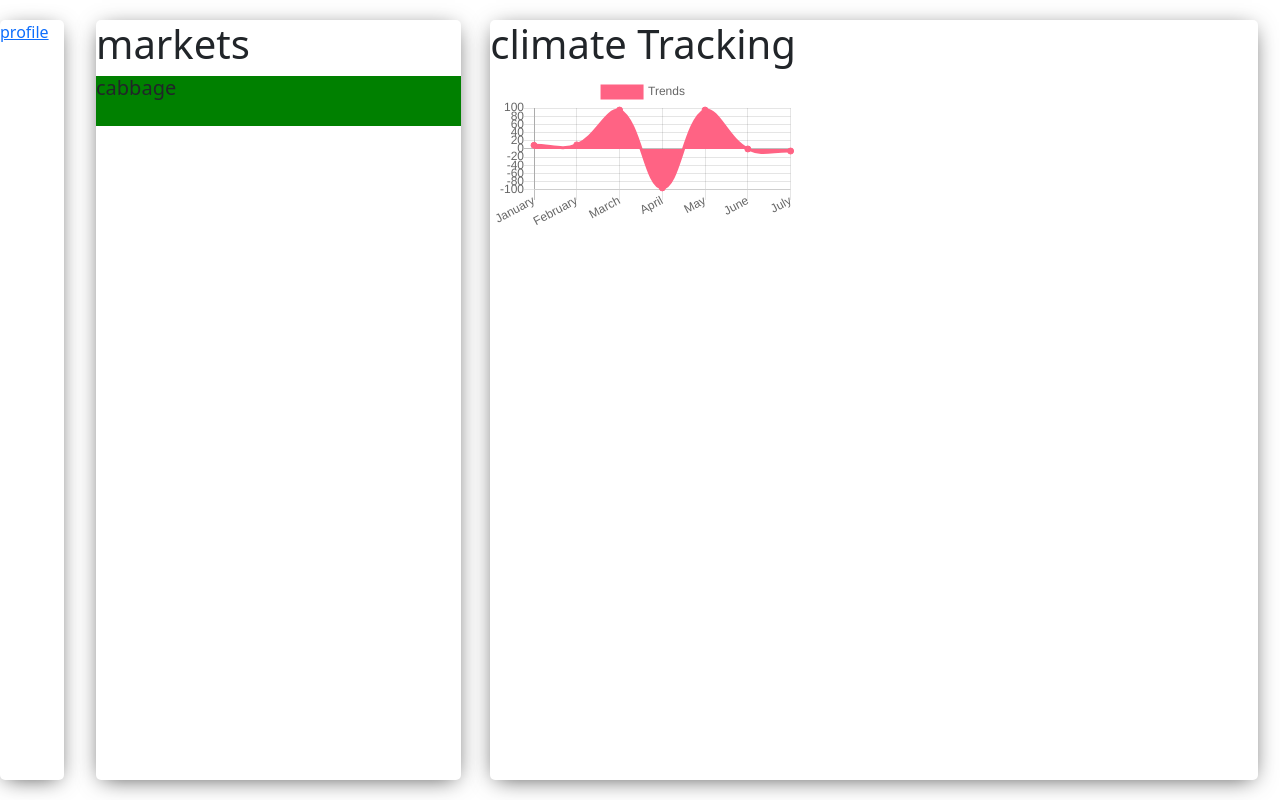
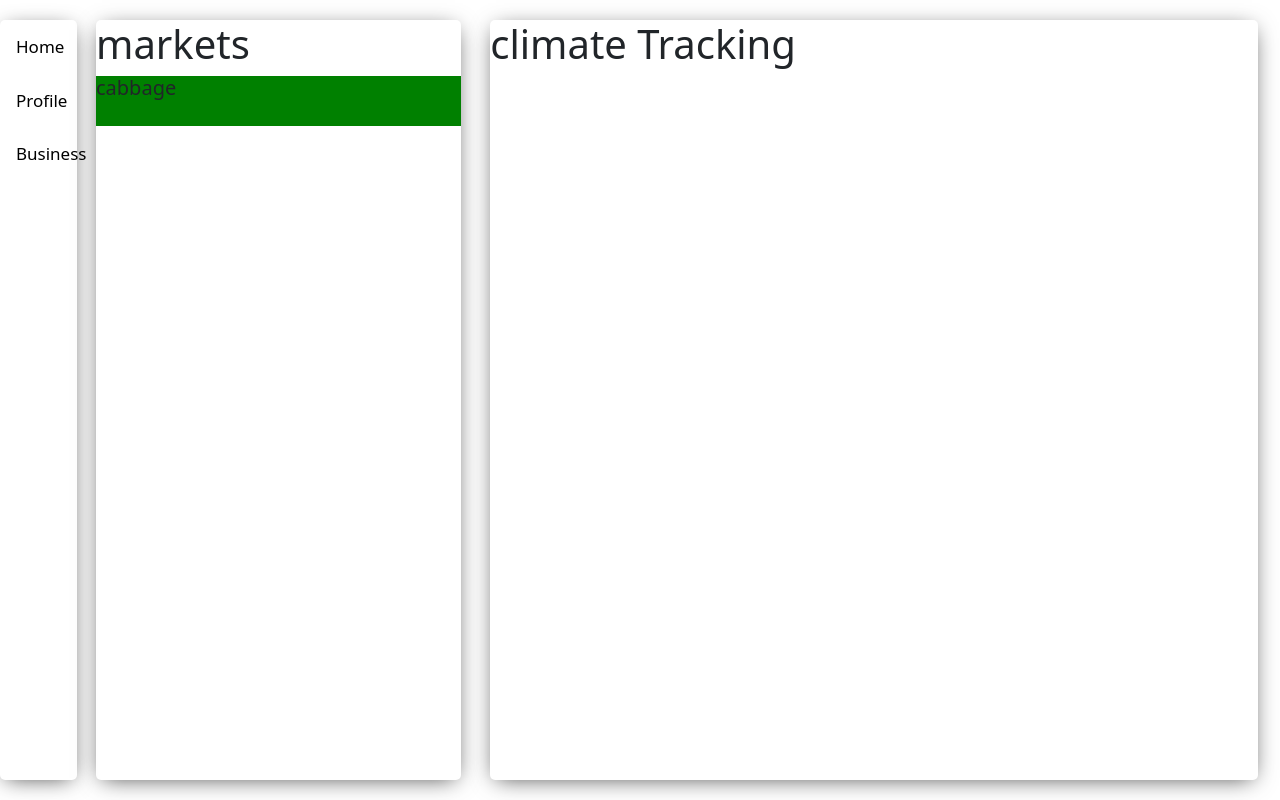
Before and after one commit to Sir-kinuthia-001/Climate-Control-and-Visualization-Dashboard, a website: page index.html in a window 1280 px wide. Drawn offline with nearby package versions, Linux system fonts and the light colour scheme.

Commit message:
init commit

```diff
--- a/index.html
+++ b/index.html
@@ -16,12 +16,13 @@
     <script type="text/javascript"src="main.js"></script>
   </head>
   <body>
-    <nav>
-    <div class="home">
-      <a href="#profile">profile</a>
-      <div id="app"></div>
-    </div>
-    </nav>
+    <div class="tab">
+    <button class="tablinks" onclick="openCity(event, 'Home')" id="defaultOpen">Home</button><br>
+    <button class="tablinks" onclick="openCity(event, 'Profile')">Profile</button><br>
+    <button class="tablinks" onclick="openCity(event, 'msgs')">Business</button><br>
+  </div>
+
+  <div id="Home" class="tabcontent">
     <div class="container-1">
       <h1>markets</h1>
       <div class="market-ribbon">
@@ -32,7 +33,19 @@
       <h1>climate Tracking</h1>
       <div class="chart-js">
         <canvas id="production-charts"></canvas>
-</div><!---
+</div>
+</div>
+
+<div id="Profile" class="tabcontent">
+
+</div>
+
+<div id="Business" class="tabcontent">
+
+</div>
+
+
+  <!---
       <div class="Chart-time">
         <button class="time-button" type="button" name="button">H</button>
         <button class="time-button" type="button" name="button">D</button>
@@ -40,7 +53,7 @@
         <button class="time-button" type="button" name="button">M</button>
         <button class="time-button" type="button" name="button">Y</button>
       </div>
--->
+
           <script>
             var ct = document.getElementById('production-charts').getContext('2d');
             var chart = new Chart(ct,{
@@ -66,8 +79,22 @@
           }
       }
             });
-          </script>
+          </script>-->
     </div>
-
+    <script>
+    function openCity(evt, cityName) {
+      var i, tabcontent, tablinks;
+      tabcontent = document.getElementsByClassName("tabcontent");
+      for (i = 0; i < tabcontent.length; i++) {
+        tabcontent[i].style.display = "none";
+      }
+      tablinks = document.getElementsByClassName("tablinks");
+      for (i = 0; i < tablinks.length; i++) {
+        tablinks[i].className = tablinks[i].className.replace(" active", "");
+      }
+      document.getElementById(cityName).style.display = "block";
+      evt.currentTarget.className += " active";
+    }
+    </script>
   </body>
 </html>
--- a/style.css
+++ b/style.css
@@ -3,9 +3,19 @@
   --primary-color:#955df4;
   --secondary-color:#ff816c;
 }
-nav{
+/* Fade in tabs */
+@-webkit-keyframes fadeEffect {
+  from {opacity: 0;}
+  to {opacity: 1;}
+}
+
+@keyframes fadeEffect {
+  from {opacity: 0;}
+  to {opacity: 1;}
+}
+.tab{
 position:absolute;
-width: 5%;
+width: 6%;
 top:2.5%;
 height:95%;
 border-radius:5px;
@@ -15,6 +25,15 @@ border-style: solid;*/
 -webkit-box-shadow: 0px 4px 22px -6px rgba(0, 0, 0, 0.75);
 -moz-box-shadow: 0px 4px 22px -6px rgba(0, 0, 0, 0.75);
 box-shadow: 0px 4px 22px -6px rgba(0,0,0,0.75);
+}
+.tab button{
+  background-color: inherit;
+  border: none;
+  outline: none;
+  cursor: pointer;
+  padding: 14px 16px;
+  transition: 0.3s;
+  font-size: 17px;
 }
 .container-1{
 position:absolute;
```
